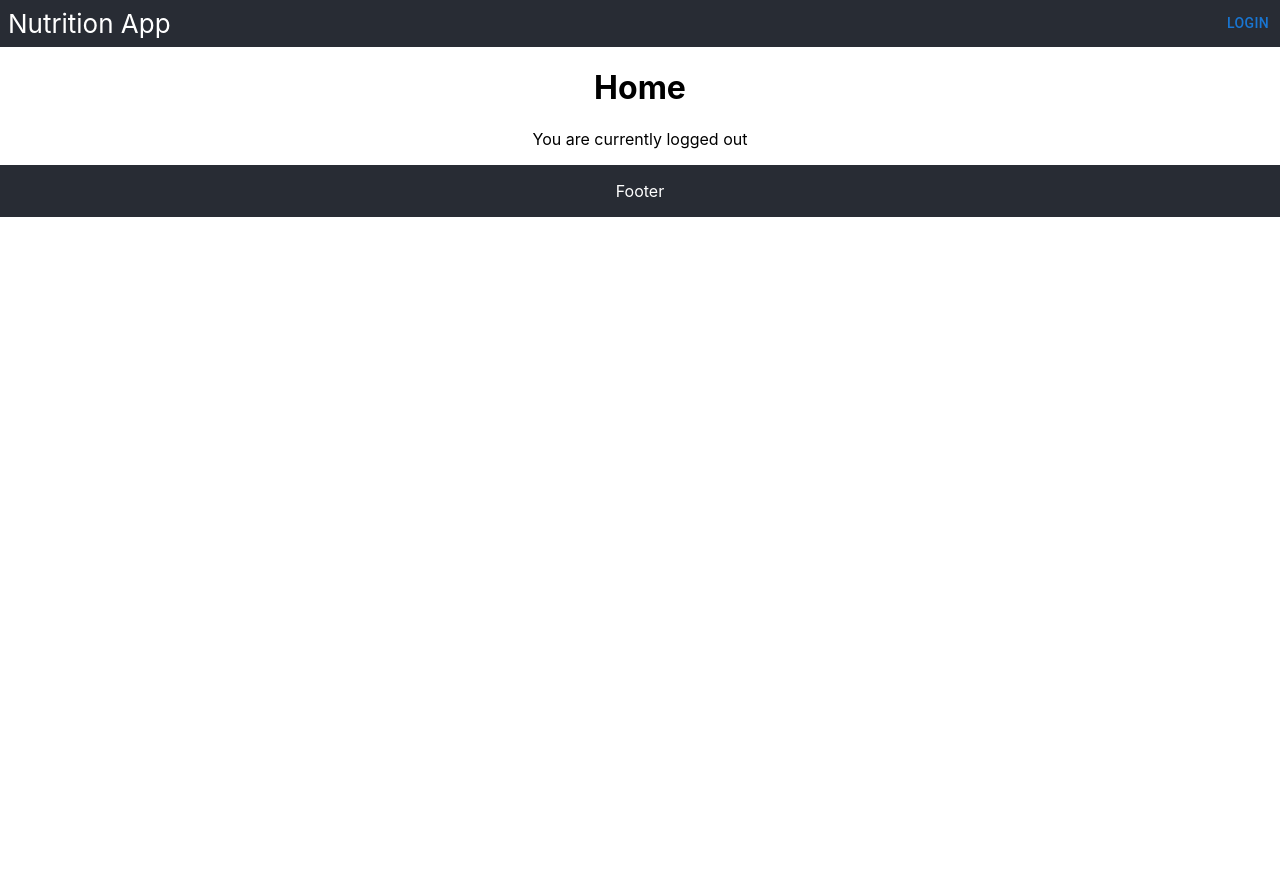
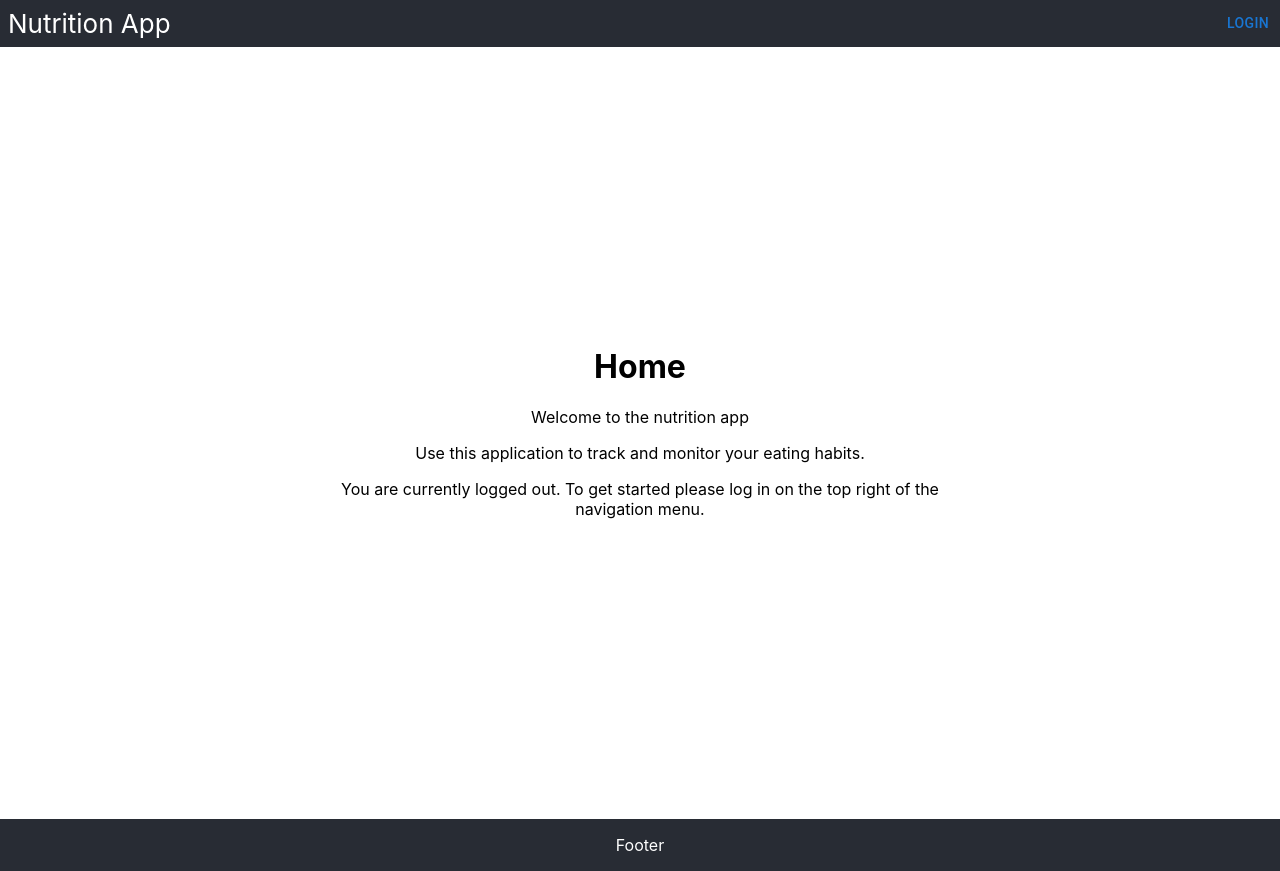
Before and after one commit to AbhB2303/nutrition-app, a React (Create React App) app in the folder frontend/: page / in a window 1280 px wide. Before the commit the page ends 800 px from the top, so only its background shows below. Built offline with nearby package versions, Linux system fonts and the light colour scheme.

Commit message:
minor change to landing page

```diff
--- a/frontend/src/Pages/Landing/Landing.jsx
+++ b/frontend/src/Pages/Landing/Landing.jsx
@@ -2,9 +2,14 @@ import React from "react";
 
 const Landing = () => {
   return (
-    <div>
+    <div style={{ textAlign: "center", margin: "300px" }}>
       <h1>Home</h1>
-      <p>You are currently logged out</p>
+      <p> Welcome to the nutrition app</p>
+      <p> Use this application to track and monitor your eating habits.</p>
+      <p>
+        You are currently logged out. To get started please log in on the top
+        right of the navigation menu.
+      </p>
     </div>
   );
 };
```
